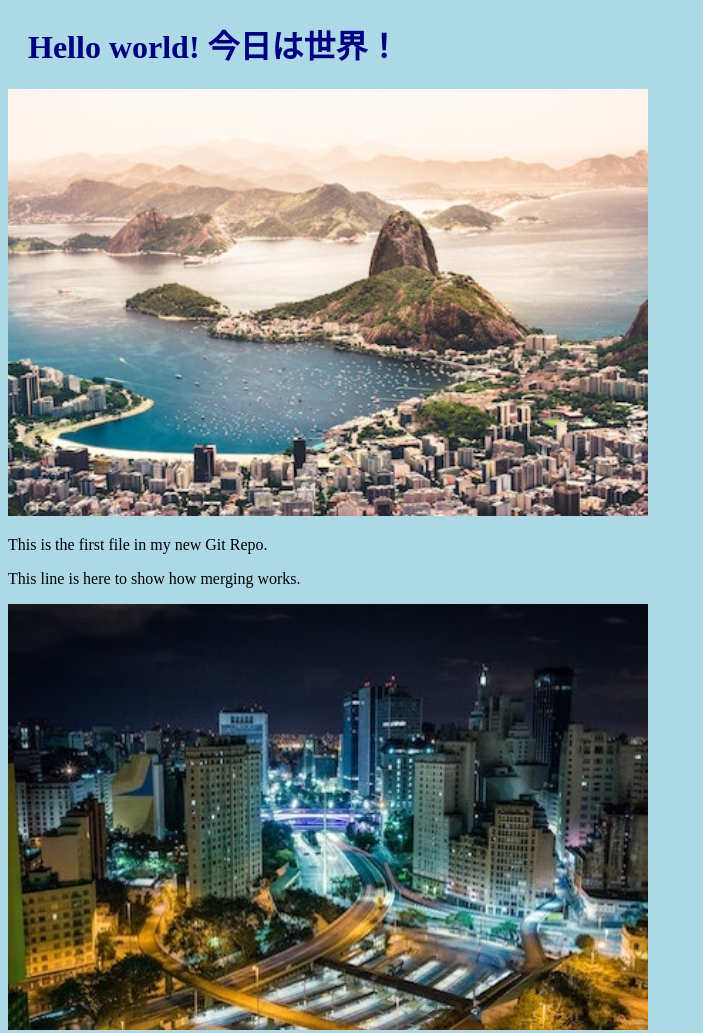
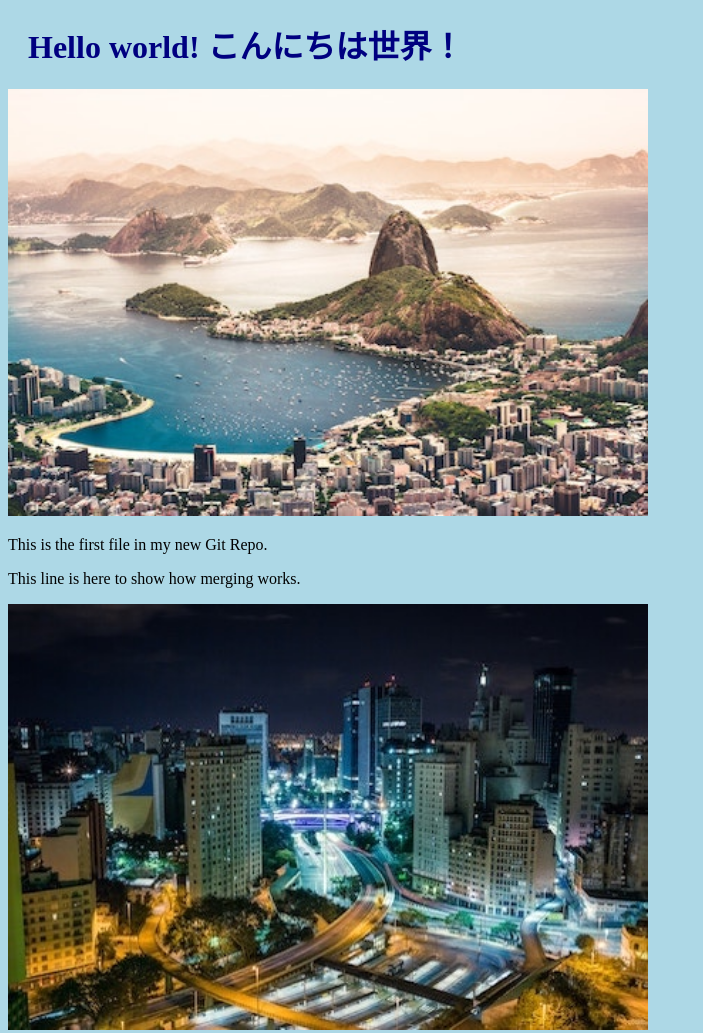
Before and after one commit to ryhashi/hello-world, a plain HTML site: page index.html in a window 1280 px wide. Shown: the whole page, without its empty margins (0-703 px from the left). Drawn offline with Linux system fonts and the light colour scheme.

Commit message:
Fixed h1 text

```diff
--- a/index.html
+++ b/index.html
@@ -6,7 +6,7 @@
 </head>
 <body>
 
-<h1>Hello world! 今日は世界！</h1>
+<h1>Hello world! こんにちは世界！</h1>
 <div><img src="img_hello_world.jpg" alt="Hello World from Space" style="width:100%;max-width:640px"></div>
 <p>This is the first file in my new Git Repo.</p>
 <p>This line is here to show how merging works.</p>
```
